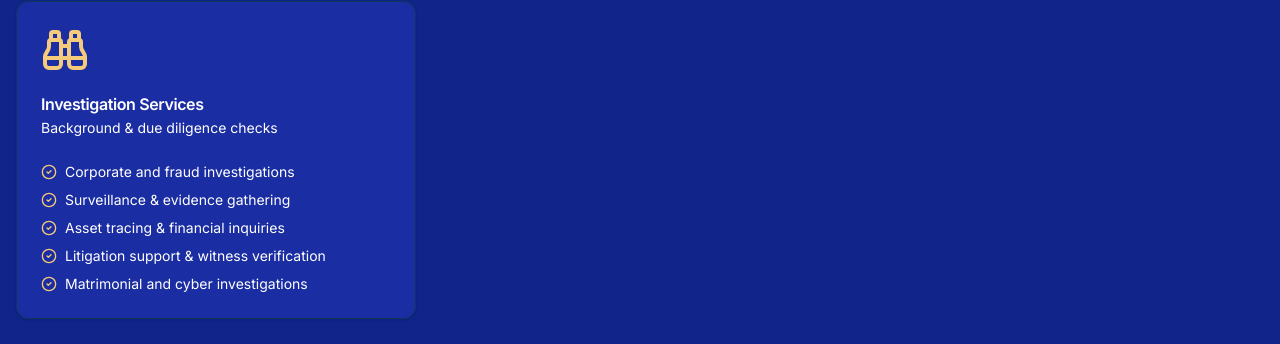
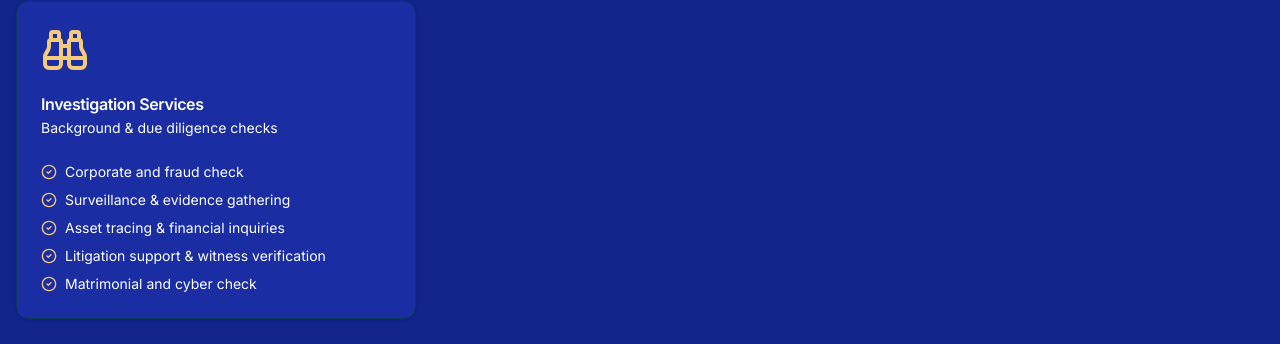
Before and after one commit to NKush07/Ivory-Forum-Legal, a Next.js app: page / in a window 1280 px wide. Shown: the part 2275-2619 px from the top of the page. Built offline with nearby package versions, Linux system fonts and the light colour scheme.

Commit message:
Update page.js

```diff
--- a/app/page.js
+++ b/app/page.js
@@ -498,7 +498,7 @@ const App = () => {
                 <ul className="space-y-2 text-sm text-muted-foreground">
                   <li className="flex items-start gap-2">
                     <CheckCircle2 className="h-4 w-4 text-primary mt-0.5 flex-shrink-0" />
-                    <span>Corporate and fraud investigations</span>
+                    <span>Corporate and fraud check</span>
                   </li>
                   <li className="flex items-start gap-2">
                     <CheckCircle2 className="h-4 w-4 text-primary mt-0.5 flex-shrink-0" />
@@ -514,7 +514,7 @@ const App = () => {
                   </li>
                   <li className="flex items-start gap-2">
                     <CheckCircle2 className="h-4 w-4 text-primary mt-0.5 flex-shrink-0" />
-                    <span>Matrimonial and cyber investigations</span>
+                    <span>Matrimonial and cyber check</span>
                   </li>
                 </ul>
               </CardContent>
```
